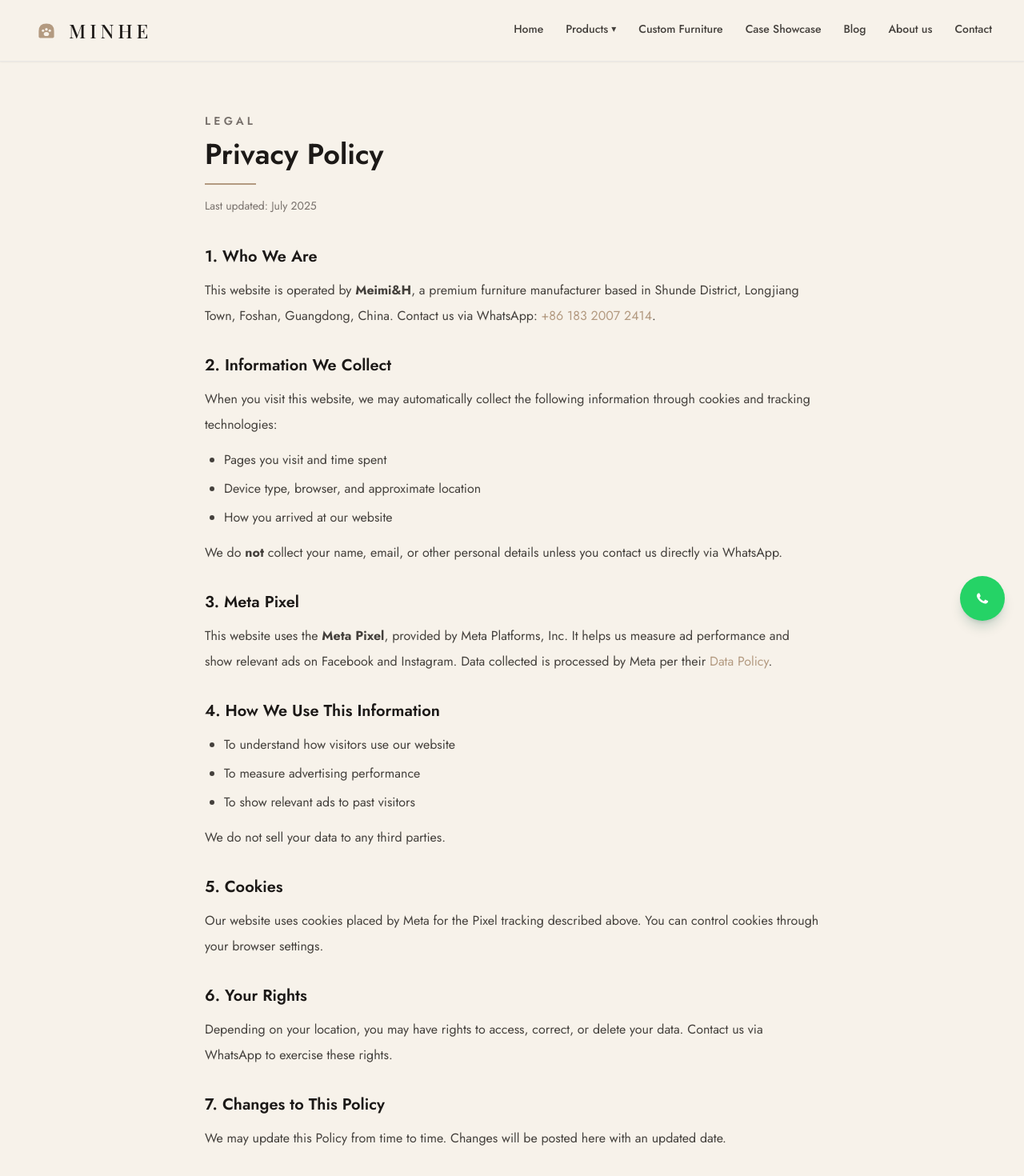
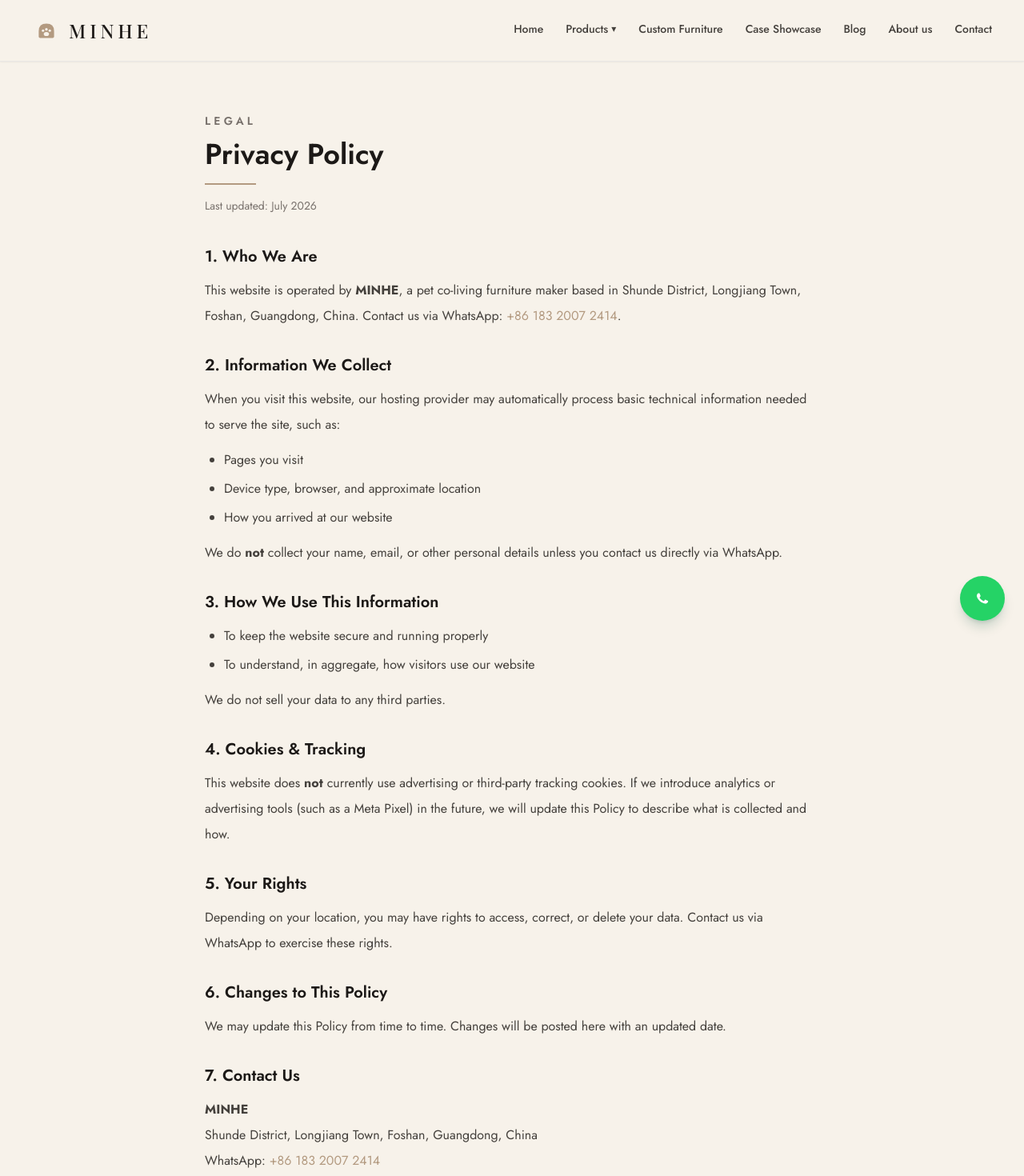
Before and after one commit to hhu41538-lgtm/minhe-pet-furniture, a Next.js app: page /privacy in a window 1280 px wide. Shown: the top 1470 px of the page at 80% size. Built offline with nearby package versions, Linux system fonts and the light colour scheme; a web font is replaced by a local one.

Commit message:
About, Custom, Privacy pages: MINHE copy

```diff
--- a/app/privacy/page.tsx
+++ b/app/privacy/page.tsx
@@ -5,42 +5,38 @@ export default function PrivacyPage() {
         <p className="text-sm font-semibold uppercase tracking-[0.3em] text-stone-500">Legal</p>
         <h1 className="mt-3 text-4xl font-semibold text-stone-900">Privacy Policy</h1>
         <span className="mt-4 block h-0.5 w-16 bg-[#B39A80]" />
-        <p className="mt-4 text-sm text-stone-500">Last updated: July 2025</p>
+        <p className="mt-4 text-sm text-stone-500">Last updated: July 2026</p>
         <div className="mt-10 space-y-8 text-base leading-8 text-stone-700">
           <section>
             <h2 className="text-xl font-semibold text-stone-900">1. Who We Are</h2>
-            <p className="mt-3">This website is operated by <strong>Meimi&amp;H</strong>, a premium furniture manufacturer based in Shunde District, Longjiang Town, Foshan, Guangdong, China. Contact us via WhatsApp: <a href="https://wa.me/8618320072414" className="text-[#B39A80] hover:underline">+86 183 2007 2414</a>.</p>
+            <p className="mt-3">This website is operated by <strong>MINHE</strong>, a pet co-living furniture maker based in Shunde District, Longjiang Town, Foshan, Guangdong, China. Contact us via WhatsApp: <a href="https://wa.me/8618320072414" className="text-[#B39A80] hover:underline">+86 183 2007 2414</a>.</p>
           </section>
           <section>
             <h2 className="text-xl font-semibold text-stone-900">2. Information We Collect</h2>
-            <p className="mt-3">When you visit this website, we may automatically collect the following information through cookies and tracking technologies:</p>
-            <ul className="mt-3 list-disc space-y-1 pl-6"><li>Pages you visit and time spent</li><li>Device type, browser, and approximate location</li><li>How you arrived at our website</li></ul>
+            <p className="mt-3">When you visit this website, our hosting provider may automatically process basic technical information needed to serve the site, such as:</p>
+            <ul className="mt-3 list-disc space-y-1 pl-6"><li>Pages you visit</li><li>Device type, browser, and approximate location</li><li>How you arrived at our website</li></ul>
             <p className="mt-3">We do <strong>not</strong> collect your name, email, or other personal details unless you contact us directly via WhatsApp.</p>
           </section>
           <section>
-            <h2 className="text-xl font-semibold text-stone-900">3. Meta Pixel</h2>
-            <p className="mt-3">This website uses the <strong>Meta Pixel</strong>, provided by Meta Platforms, Inc. It helps us measure ad performance and show relevant ads on Facebook and Instagram. Data collected is processed by Meta per their <a href="https://www.facebook.com/privacy/policy/" target="_blank" rel="noreferrer" className="text-[#B39A80] hover:underline">Data Policy</a>.</p>
-          </section>
-          <section>
-            <h2 className="text-xl font-semibold text-stone-900">4. How We Use This Information</h2>
-            <ul className="mt-3 list-disc space-y-1 pl-6"><li>To understand how visitors use our website</li><li>To measure advertising performance</li><li>To show relevant ads to past visitors</li></ul>
+            <h2 className="text-xl font-semibold text-stone-900">3. How We Use This Information</h2>
+            <ul className="mt-3 list-disc space-y-1 pl-6"><li>To keep the website secure and running properly</li><li>To understand, in aggregate, how visitors use our website</li></ul>
             <p className="mt-3">We do not sell your data to any third parties.</p>
           </section>
           <section>
-            <h2 className="text-xl font-semibold text-stone-900">5. Cookies</h2>
-            <p className="mt-3">Our website uses cookies placed by Meta for the Pixel tracking described above. You can control cookies through your browser settings.</p>
+            <h2 className="text-xl font-semibold text-stone-900">4. Cookies & Tracking</h2>
+            <p className="mt-3">This website does <strong>not</strong> currently use advertising or third-party tracking cookies. If we introduce analytics or advertising tools (such as a Meta Pixel) in the future, we will update this Policy to describe what is collected and how.</p>
           </section>
           <section>
-            <h2 className="text-xl font-semibold text-stone-900">6. Your Rights</h2>
+            <h2 className="text-xl font-semibold text-stone-900">5. Your Rights</h2>
             <p className="mt-3">Depending on your location, you may have rights to access, correct, or delete your data. Contact us via WhatsApp to exercise these rights.</p>
           </section>
           <section>
-            <h2 className="text-xl font-semibold text-stone-900">7. Changes to This Policy</h2>
+            <h2 className="text-xl font-semibold text-stone-900">6. Changes to This Policy</h2>
             <p className="mt-3">We may update this Policy from time to time. Changes will be posted here with an updated date.</p>
           </section>
           <section>
-            <h2 className="text-xl font-semibold text-stone-900">8. Contact Us</h2>
-            <p className="mt-3"><strong>Meimi&amp;H</strong><br />Shunde District, Longjiang Town, Foshan, Guangdong, China<br />WhatsApp: <a href="https://wa.me/8618320072414" className="text-[#B39A80] hover:underline">+86 183 2007 2414</a></p>
+            <h2 className="text-xl font-semibold text-stone-900">7. Contact Us</h2>
+            <p className="mt-3"><strong>MINHE</strong><br />Shunde District, Longjiang Town, Foshan, Guangdong, China<br />WhatsApp: <a href="https://wa.me/8618320072414" className="text-[#B39A80] hover:underline">+86 183 2007 2414</a></p>
           </section>
         </div>
       </div>
```
